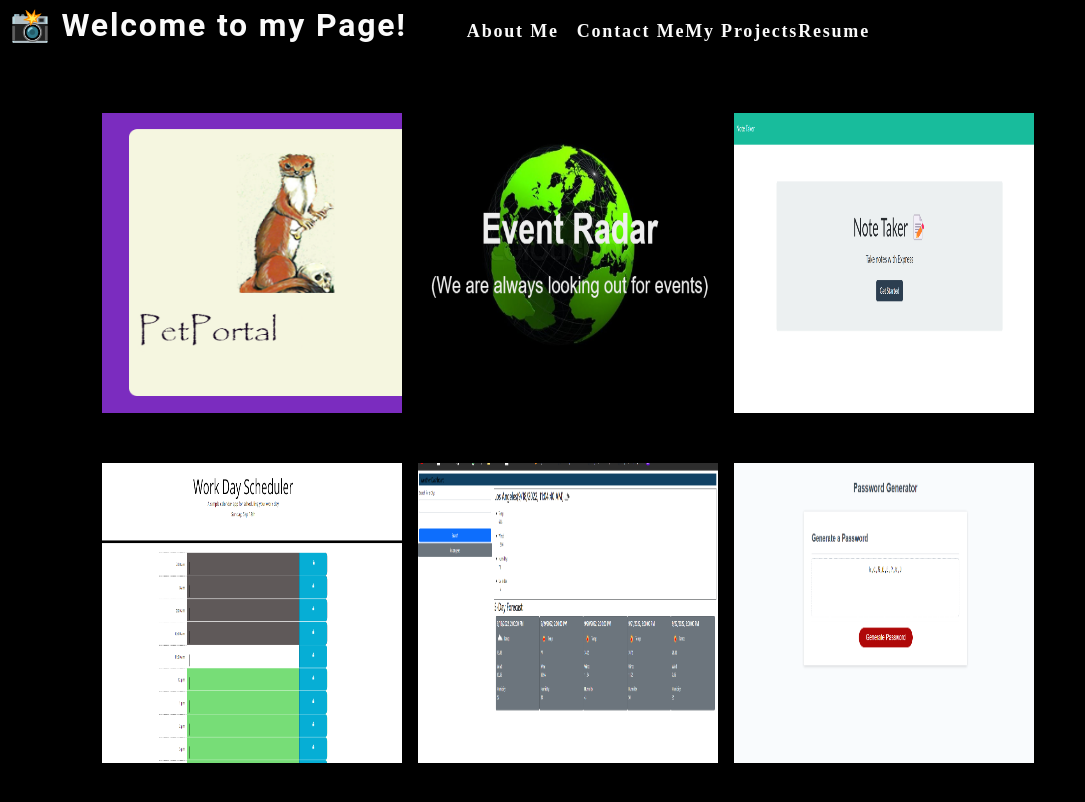
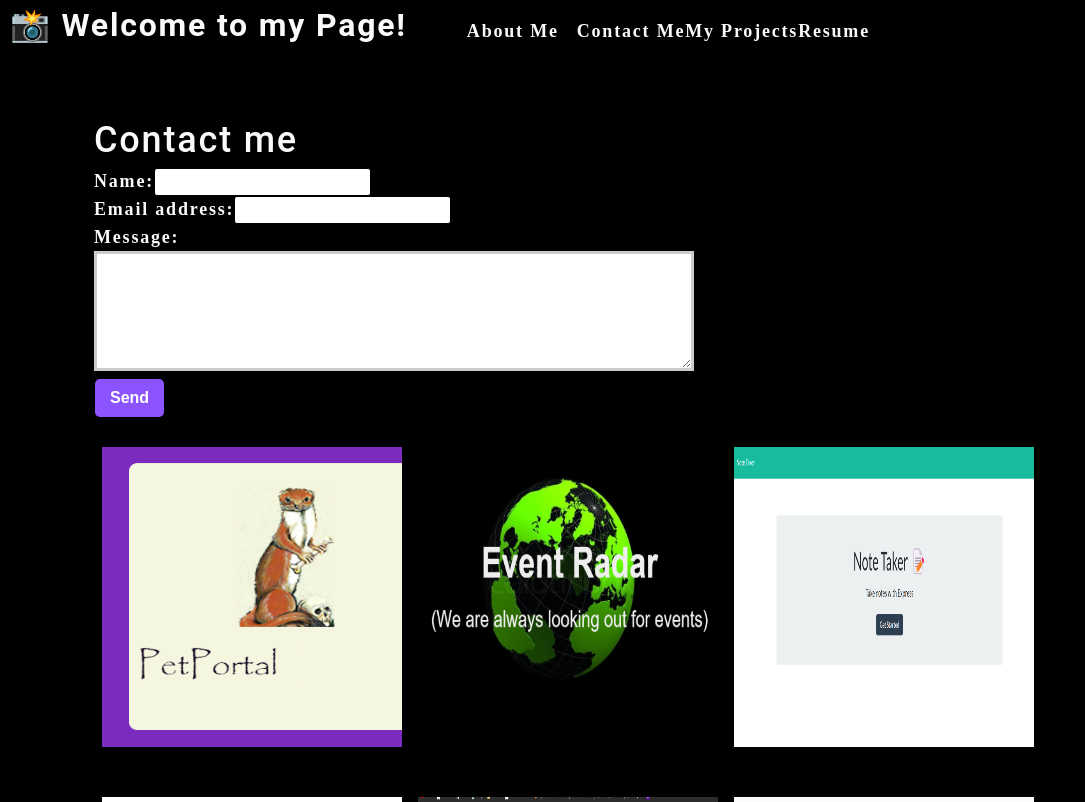
Before and after one commit to christys122/portfolio, a React (Create React App) app: page / in a window 1280 px wide. Shown: the top 802 px of the page, without its empty margins (0-1085 px from the left). Built offline with nearby package versions, Linux system fonts and the light colour scheme.

Commit message:
form handler

```diff
--- a/src/App.js
+++ b/src/App.js
@@ -3,7 +3,8 @@
 import './App.css';
 import Nav from './Components/Nav';
 import About from './Components/About';
-import Projects from './Components/Projects'
+import Projects from './Components/Projects';
+import ContactForm from './Components/Contact';
 
 
 function App() {
@@ -11,6 +12,7 @@
     <div>
       <Nav></Nav>
       <main>
+    <ContactForm></ContactForm>
     <Projects></Projects>
     <About></About>
     </main>
--- a/src/Components/Contact/index.js
+++ b/src/Components/Contact/index.js
@@ -1,23 +1,35 @@
-import React from "react";
+import React, { useState } from "react";
 
 function ContactForm() {
-  return (
+   const [formState, setFormState] = useState({ name: '', email: '', message: ''});
+   const { name, email, message } = formState;
+   //<input type="email" name="email" defaultValue={formState.name} />
+    function handleChange(e) {
+        setFormState({...formState, [e.target.name]: e.target.value})
+    }
+    function handleSubmit(e) {
+        e.preventDefault();
+        console.log(formState);
+    }
+
+
+   return (
     <section>
       <h1>Contact me</h1>
-      <form id="contact-form">
+      <form id="contact-form" onSubmit={handleSubmit}>
         <div>
           <label htmlFor="name">Name:</label>
-          <input type="text" name="name" />
+          <input type="text" defaultValue={name} onChange={handleChange} name='name' />
         </div>
         <div>
           <label htmlFor="email">Email address:</label>
-          <input type="email" name="email" />
+          <input type="email" defaultValue={email} name="email" onChange={handleChange} />
         </div>
         <div>
           <label htmlFor="message">Message:</label>
-          <textarea name="message" rows="5" />
+          <textarea name="message" defaultValue={message} onChange={handleChange} rows="5"  />
         </div>
-        <button type="submit"></button>
+        <button type="submit">Send</button>
       </form>
     </section>
   );
```
